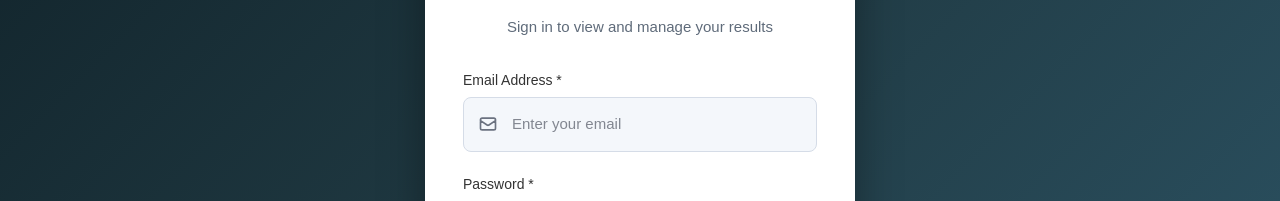
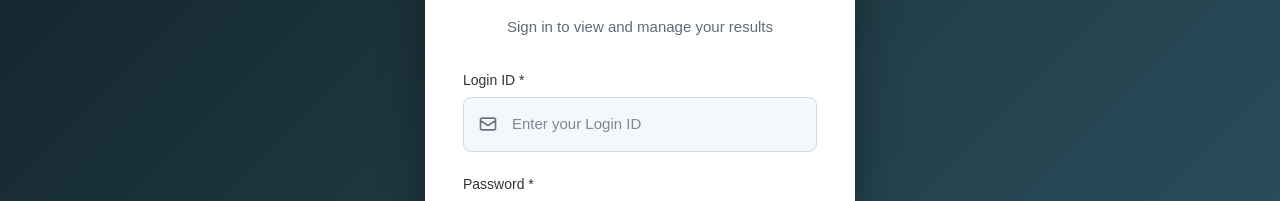
Before and after one commit to sevenalpharesearch-debug/ResultDashboard, a Next.js app: page /login in a window 1280 px wide. Shown: the part 314-515 px from the top of the page. Built offline with nearby package versions, Linux system fonts and the light colour scheme.

Commit message:
EQD 03-06-2026

```diff
--- a/app/login/page.tsx
+++ b/app/login/page.tsx
@@ -193,14 +193,14 @@ export default function Login() {
 
           <form onSubmit={handleLogin}>
             <div className="form-group">
-              <label>Email Address *</label>
+              <label>Login ID *</label>
               <div className="input-box">
                 <span>
                   <svg style={{ width: '20px', height: '20px' }} fill="none" stroke="currentColor" viewBox="0 0 24 24" xmlns="http://www.w3.org/2000/svg"><path strokeLinecap="round" strokeLinejoin="round" strokeWidth="2" d="M3 8l7.89 5.26a2 2 0 002.22 0L21 8M5 19h14a2 2 0 002-2V7a2 2 0 00-2-2H5a2 2 0 00-2 2v10a2 2 0 002 2z"></path></svg>
                 </span>
                 <input
                   type="text"
-                  placeholder="Enter your email"
+                  placeholder="Enter your Login ID"
                   required
                   value={id}
                   onChange={(e) => {
```
Also changed, not shown: 1 other file (tests, documents, lock files or other folders).
